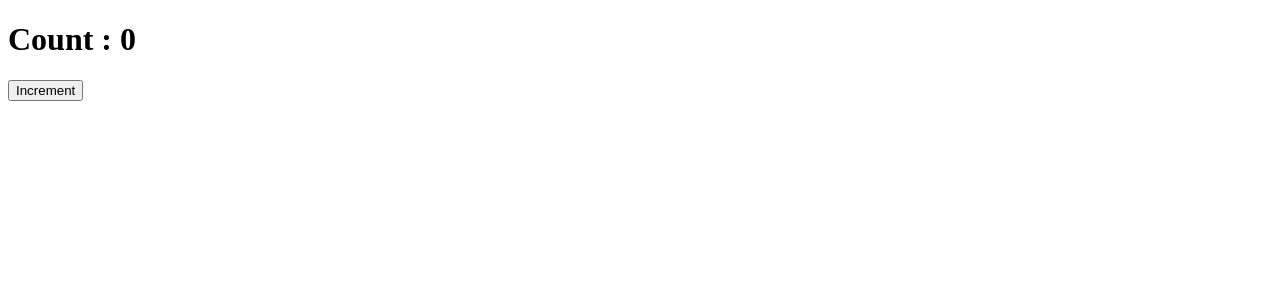
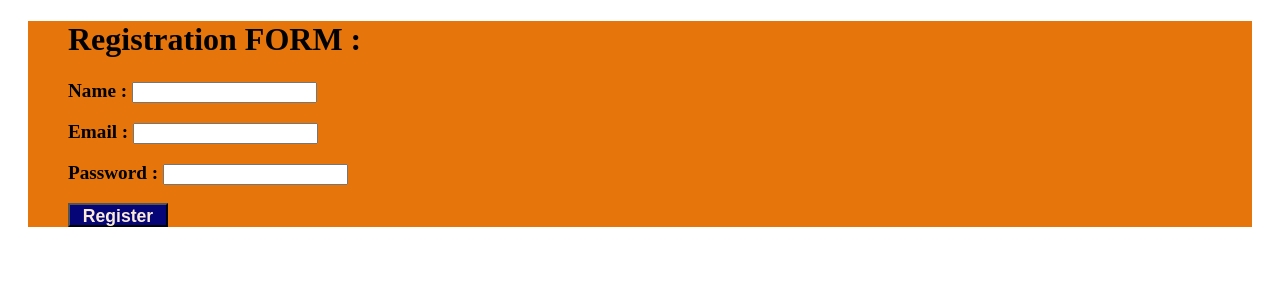
Before and after one commit to Afnan-Sultan-Trino/REACT-JS, a React (Create React App) app: page / in a window 1280 px wide. Shown: the top 300 px of the page. Built offline with nearby package versions, Linux system fonts and the light colour scheme.

Commit message:
Form controlled using state,component

```diff
--- a/src/App.js
+++ b/src/App.js
@@ -1,11 +1,11 @@
 import React from 'react';
 
-import HOOKS_USESTATE1 from './HOOKS_USESTATE/useState'
+import Components from './Componets/FORMS/FORM'
 
 function App() {
   return (
    <div>
-    <HOOKS_USESTATE1/>
+    <Components/>
    </div>
   );
 }
--- /dev/null
+++ b/src/Componets/FORMS/FORM.js
@@ -0,0 +1,64 @@
+import React,{useState} from 'react'
+import style from './form.module.css'
+
+export default function FORM() {
+
+    const[name,setName]=useState('')
+    const[email,setEmail]=useState('')
+    const[password,setPassword]=useState('')
+
+
+
+
+    const handleChange=(e)=>{
+        setName(e.target.value)
+    }
+
+    const handleEmailChange=(e)=>{
+        setEmail(e.target.value)
+    }
+
+    const handlePasswordChange=(e)=>{
+        setPassword(e.target.value)
+    }
+
+    const handleSubmit=(e)=>{
+        console.log("FORM is submitted")
+
+        let userinfo={  //creating object
+            name,       // if the state's varibale name and object's attribute name is same, we can use only state's variable name
+            email,
+            password
+        }
+
+        console.log(userinfo)
+        e.preventDefault()
+    }
+
+
+  return (
+    <div>
+      <h1>Registration FORM : </h1>
+
+      <form action="" onSubmit={handleSubmit}>
+        <label>Name : </label>
+        <input type='text' name='name'id='name' value={name} onChange={handleChange} required></input>
+        <br></br>
+        <br></br>
+
+        <label>Email : </label>
+        <input type='email' name='email'id='email'value={email} onChange={handleEmailChange}  required></input>
+        <br></br>
+        <br></br>
+
+        <label>Password : </label>
+        <input type='password' name='password'id='password'value={password} onChange={handlePasswordChange}  required></input>
+        <br></br>
+        <br></br>
+
+        <button type='submit'>Register</button>
+
+      </form>
+    </div>
+  )
+}
--- /dev/null
+++ b/src/Componets/FORMS/form.module.css
@@ -0,0 +1,16 @@
+div{
+    margin: 10px 20px 10px 20px;
+    background-color: rgb(230, 117, 11);
+}
+button{
+    background-color: rgb(5, 5, 120);
+    color: antiquewhite;
+    width: 100px;
+    height: 1.5rem;
+    font-size: 1.1rem;
+    font-weight: bold;
+}
+label{
+    font-size: 1.2rem;
+    font-weight: bold;
+}
--- a/src/HOOKS_USESTATE/useState.js
+++ b/src/HOOKS_USESTATE/useState.js
@@ -4,7 +4,9 @@ export default function useStateExample() {
 
     const[count,setCount]=useState(0)
     const handleIncrement=()=>{
-        setCount(count+1)
+        setCount((count)=>count+1) //always recommended to use previous state such as (count)=>
+        setCount((count)=>count+1)
+        setCount((count)=>count+1)
     }
 
 
```
